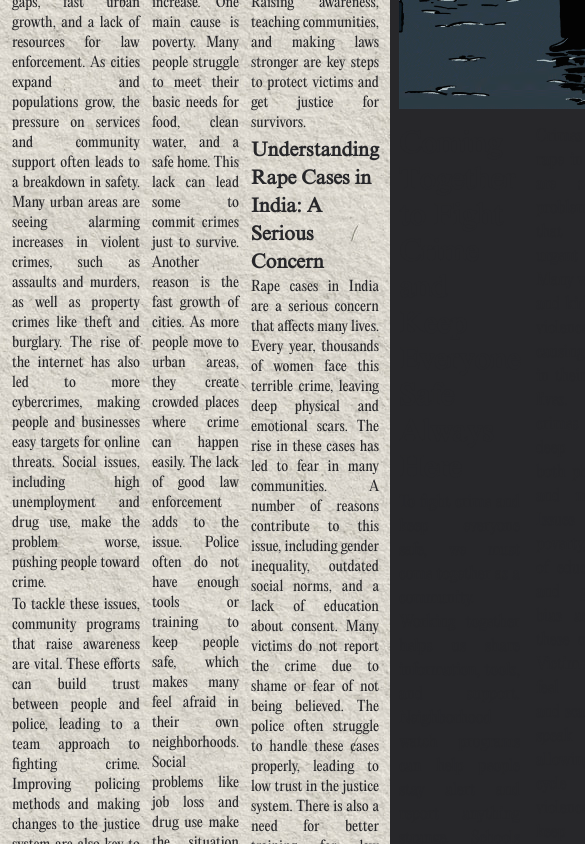
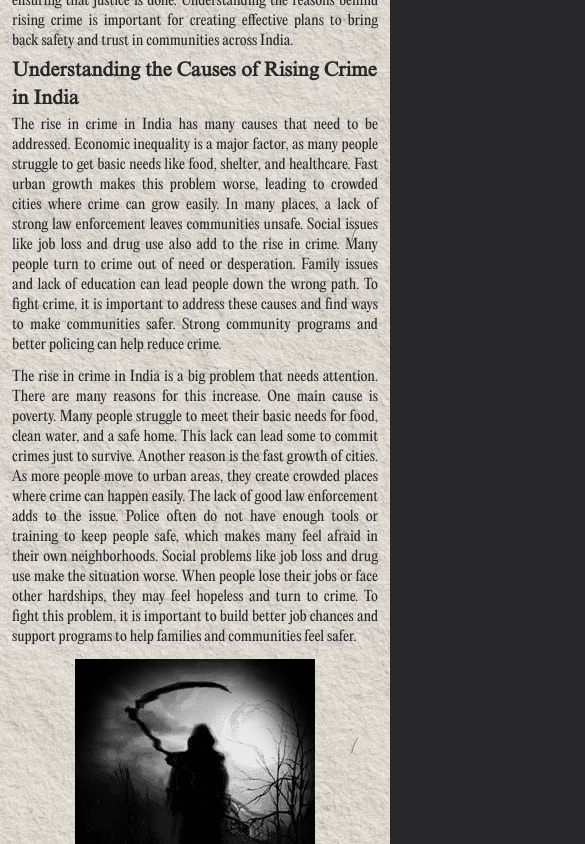
Before and after one commit to yugalkaushik/thecipher, a React (Vite) app: page / in a window 390 px wide. Shown: the part 720-1564 px from the top of the page, 585 px wide, since content can reach past the window. Built offline with nearby package versions, Linux system fonts and the light colour scheme.

Commit message:
refactor: convert News1 multi-column layout to responsive flex grid

```diff
--- a/src/News/News1.tsx
+++ b/src/News/News1.tsx
@@ -1,13 +1,13 @@
 const News1 = () => {
   return (
-    <div className=" flex flex-row justify-between gap-5 my-8  ">
-      <div className=" basis-1/2 ">
-        <div className=" pb-3">
-          <h1 className=" font-TimesNewRoman font-extrabold text-5xl">
+    <div className="flex flex-col lg:flex-row justify-between gap-5 my-4 md:my-8">
+      <div className="w-full lg:basis-1/2">
+        <div className="pb-3">
+          <h1 className="font-TimesNewRoman font-extrabold text-2xl sm:text-3xl md:text-4xl lg:text-5xl">
             What’s Driving the Crime Rise in India? Key Factors Explored{" "}
           </h1>
         </div>
-        <div className=" flex flex-row gap-3 text-justify text-sm">
+        <div className="flex flex-col md:flex-row gap-3 text-justify text-sm">
           <div className=" flex-1 flex flex-col gap-1  ">
             <div className="flex flex-col gap-0.5 ">
               <p>
@@ -144,12 +144,12 @@ const News1 = () => {
           </div>
         </div>
       </div>
-      <div className=" flex flex-col gap-4 basis-1/2 ">
-        <img src="/IMG/crimeGIFS/a-3.gif" className="h-[500px] object-cover" />
-        <div className=" flex gap-4 text-justify">
-          <div className=" flex-1 flex flex-col gap-1.5">
+      <div className="flex flex-col gap-4 w-full lg:basis-1/2">
+        <img src="/IMG/crimeGIFS/a-3.gif" className="h-48 sm:h-64 md:h-80 lg:h-[500px] w-full object-cover" />
+        <div className="flex flex-col sm:flex-row gap-4 text-justify">
+          <div className="flex-1 flex flex-col gap-1.5">
             <div>
-              <h1 className="text-3xl">
+              <h1 className="text-xl md:text-2xl lg:text-3xl">
                 Coming Together to Fight Crime and Keep Everyone Safe Always
                 Here
               </h1>
@@ -181,7 +181,7 @@ const News1 = () => {
               </p>
             </div>
           </div>
-          <div className="flex-1 flex flex-col gap-0.5">
+          <div className="flex-1 flex flex-col gap-0.5 text-sm text-justify">
             <p>
               Crimes and rape in India are serious problems that need urgent
               help. Many women and kids face violence, causing fear in their
```
